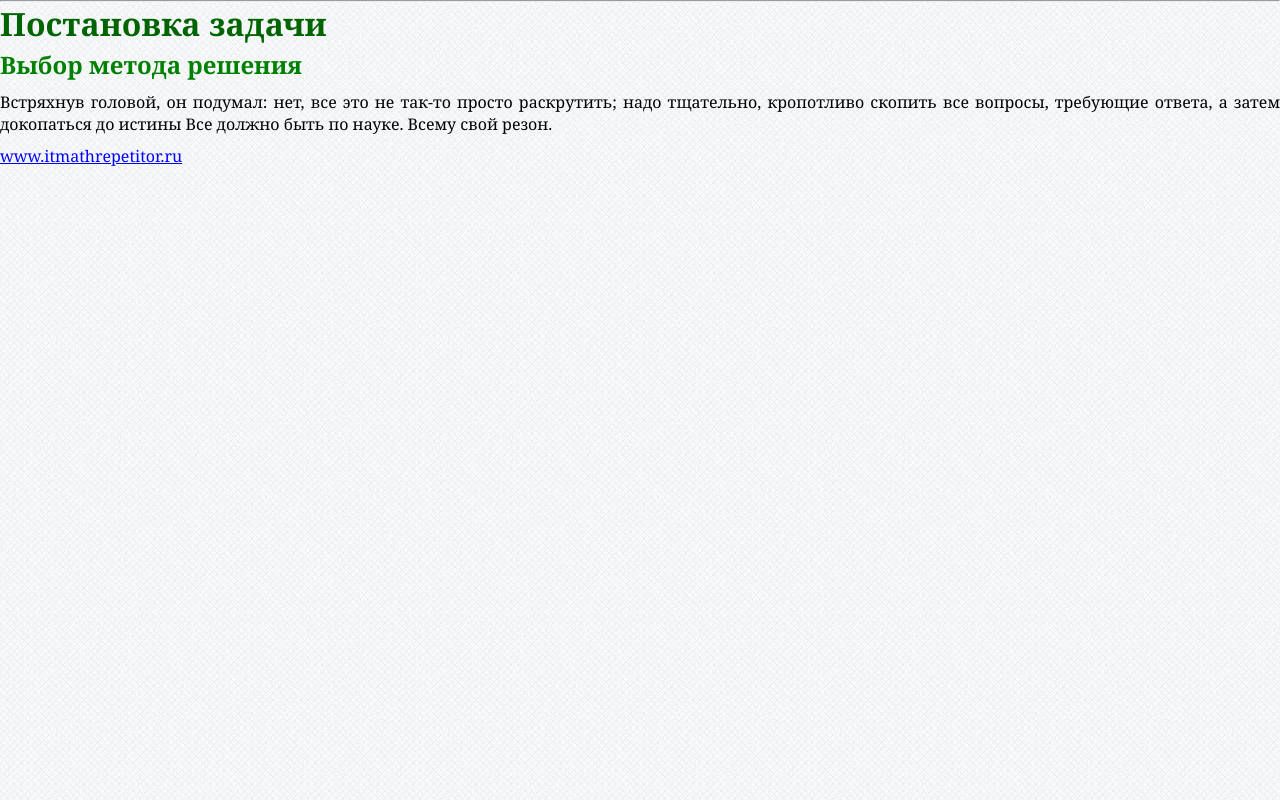
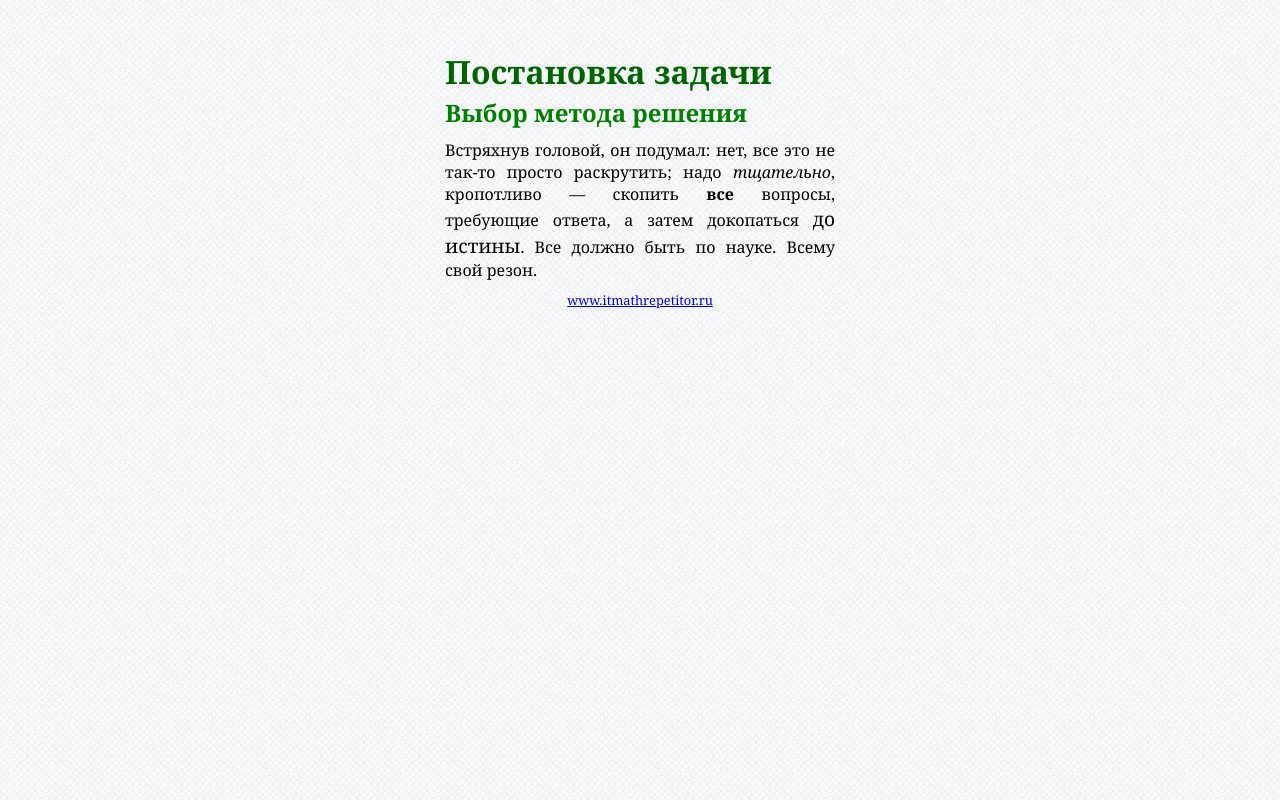
Before and after one commit to turikova-yu/Task-4, a plain HTML site: page index.html in a window 1280 px wide. Drawn offline with Linux system fonts and the light colour scheme.

Commit message:
change index.html

```diff
--- a/index.html
+++ b/index.html
@@ -6,15 +6,19 @@
         <link rel="stylesheet" type="text/css" href="style.css"/>
     </head>
     <body>
-        <hr>
-        <div>
-            <h1>Постановка задачи</h1>
-            <h2>Выбор метода решения</h2>
-            <p>Встряхнув головой, он подумал: нет, все это не так-то просто раскрутить; надо тщательно, кропотливо скопить все вопросы, требующие ответа, а затем докопаться до истины
+        <div class="general">
+            <div class="name">
+                <h1>Постановка задачи</h1>
+                <h2>Выбор метода решения</h2>
+            </div>
+
+            <p>Встряхнув головой, он подумал: нет, все это не так-то просто раскрутить; надо <i>тщательно</i>, кропотливо &mdash; скопить <b>все</b> вопросы,
+            требующие ответа, а затем докопаться <span>до истины</span>.
             Все должно быть по науке. Всему свой резон.</p>
 
-        <div class=""></div>
-            <a href="" style="color: blue;">www.itmathrepetitor.ru</a></p>
+            <div class="link">
+                <a href="www.itmathrepetitor.ru">www.itmathrepetitor.ru</a>
+            </div>
         </div>
     </body>
 </html>
```
